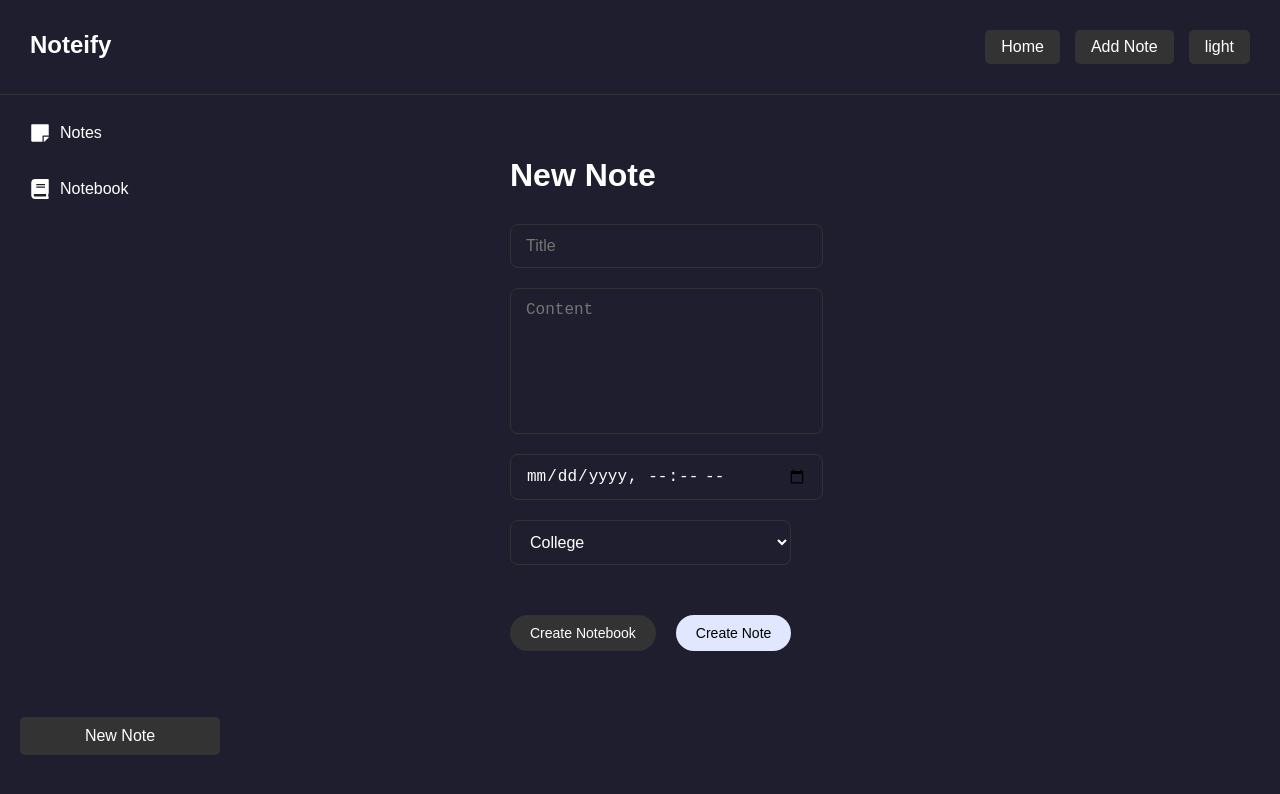
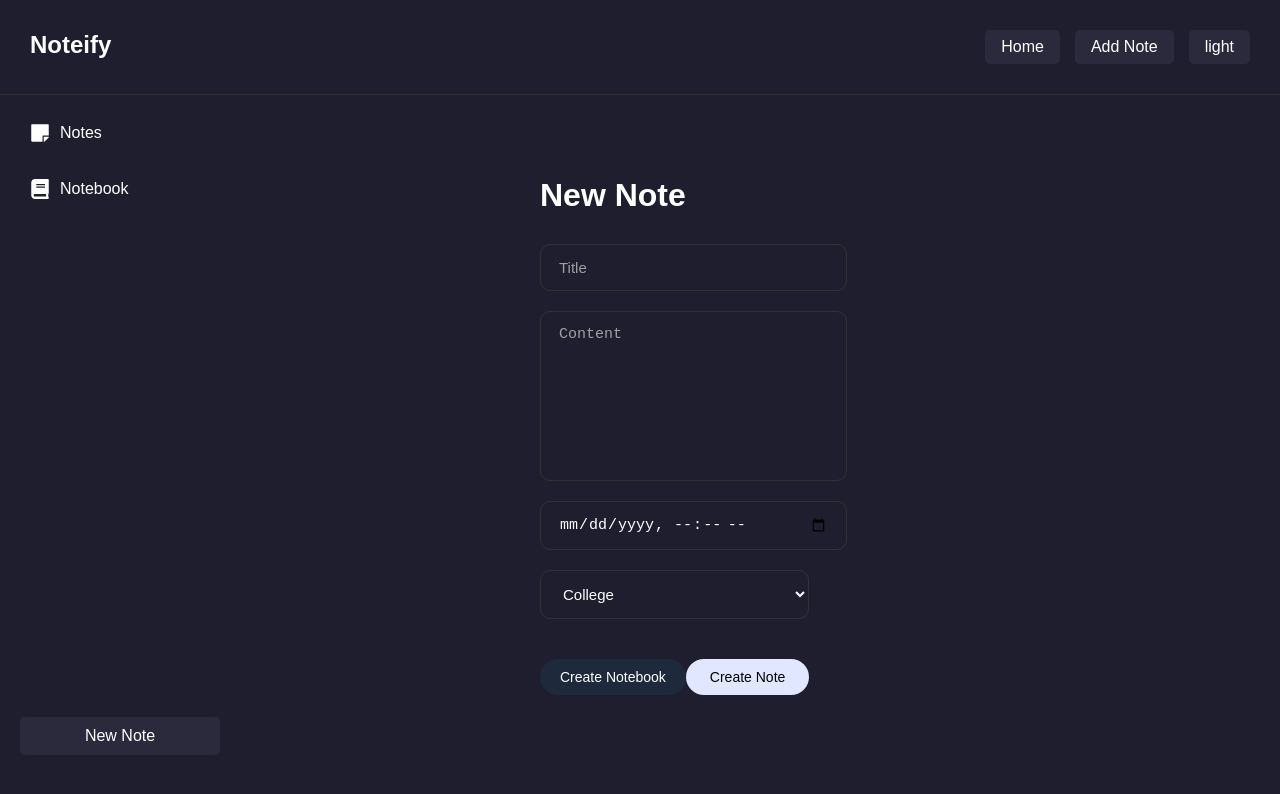
Before and after one commit to yb175/Notiefy, a React (Vite) app: page /addNote in a window 1280 px wide. Shown: the top 794 px of the page. Built offline with nearby package versions, Linux system fonts and the light colour scheme.

Commit message:
note data storing added

```diff
--- /dev/null
+++ b/src/components/assets/note.js
@@ -0,0 +1,24 @@
+import { useContext } from "react"
+import notesContext from "../global/notesdata."
+import "../styles/note-table.css"
+export default function Note(){
+
+    const [notes,setNotes] = useContext(notesContext);
+    return(
+    <div className="note-table">
+        <div className="table-header">
+          <span>Title</span>
+          <span>Date</span>
+          <span>Notebook</span>
+        </div>
+
+      {notes.map((note, i) => (
+       <div className="table-row" key={i}>
+        <span>{note.title}</span>
+        <span>{note.date}</span>
+        <span>{note.notebook}</span>
+       </div>
+      ))}
+    </div>
+    )
+}
--- /dev/null
+++ b/src/components/global/notesdata..js
@@ -0,0 +1,3 @@
+import { createContext} from "react";
+const notesContext = createContext();
+export default notesContext
--- a/src/components/pages/addNote.jsx
+++ b/src/components/pages/addNote.jsx
@@ -1,17 +1,30 @@
 import { useState,useEffect } from "react"
 import "../styles/addNote.css"
+import { useContext } from "react"
+import notesContext from "../global/notesdata.";
 export default function AddNote() {
+    const [notes,setNotes] = useContext(notesContext);
     const [title,setTitle] = useState('');
     const [content,setContent] = useState('');
     const [date,setDate] = useState(new Date());
     const [notebook,setNotebook] = useState('');
+    function saveNote(title,content,date,notebook){
+        const newNote = {title,content,date,notebook};
+        // This is created into new memeory location
+        setNotes([...notes,newNote]);
+
+        setTitle('');
+        setContent('');
+        setDate('');
+        setNotebook('');
+    }
     return (
        <div className="addNote-container">
            <h1>New Note</h1>
            <input placeholder="Title" onChange={(e)=>setTitle(e.target.value)} value={title}></input>
            <textarea placeholder="Content" onChange={(e)=>setContent(e.target.value)} value={content}></textarea>
            <input type="datetime-local" placeholder="Date" onChange={(e)=>setDate(e.target.value)} value={date}></input>
-           <select id="notebook" name="notebook">
+           <select id="notebook" name="notebook" onChange={(e)=>setNotebook(e.target.value)} value={notebook}>
             <option value="college">College</option>
             <option value="personal">Personal</option>
             <option value="work">Work</option>
@@ -19,7 +32,7 @@ export default function AddNote() {
 
            <div className="buttons">
                <button>Create Notebook</button>
-               <button>Create Note</button>
+               <button onClick={()=>saveNote(title,content,date,notebook)}>Create Note</button>
            </div>
        </div>
     )
--- a/src/components/pages/home.jsx
+++ b/src/components/pages/home.jsx
@@ -1,4 +1,5 @@
 import "../styles/home.css"
+import Note from "../assets/note";
 export default function Home(){
     return(
         <span id="home-container">
@@ -9,6 +10,7 @@ export default function Home(){
                 <button>Recently edited</button>
                 <button>Recently </button>
             </div>
+            <Note></Note>
         </span>
     )
 }
--- a/src/components/styles/addNote.css
+++ b/src/components/styles/addNote.css
@@ -1,36 +1,41 @@
 .addNote-container {
     margin-left: 220px; /* Sidebar ka space */
-    padding: 40px 50px;
+    padding: 60px 80px;
     display: flex;
     flex-direction: column;
-    max-width: 400px;
+    max-width: 600px;
     min-height: 100vh;
+    gap: 20px;
 }
 
 .addNote-container h1 {
     font-size: 32px;
-    margin-bottom: 30px;
+    font-weight: 600;
+    margin-bottom: 10px;
 }
 
-/* Common Input, Textarea, Select Styling */
 .addNote-container input,
 .addNote-container textarea,
 .addNote-container select {
     width: 100%;
-    padding: 12px 15px;
-    margin-bottom: 20px;
+    padding: 14px 18px;
     border: 1px solid var(--border-color);
-    border-radius: 8px;
-    font-size: 16px;
+    border-radius: 10px;
+    font-size: 15px;
     background-color: var(--background-color);
     color: var(--text-color);
     outline: none;
-    transition: border-color 0.3s ease;
+    transition: border 0.3s ease;
 }
 
 .addNote-container textarea {
-    min-height: 120px;
+    min-height: 140px;
     resize: none;
+}
+
+.addNote-container input::placeholder,
+.addNote-container textarea::placeholder {
+    color: #a0a0a0;
 }
 
 .addNote-container input:focus,
@@ -39,50 +44,42 @@
     border-color: var(--button-hover);
 }
 
-/* Buttons Container */
-.addNote-container .buttons {
+/* Button Container Styling */
+.buttons {
     display: flex;
     justify-content: space-between;
     align-items: center;
-    margin-top: 30px;
+    margin-top: 20px;
 }
 
-/* Create Notebook Button - Left */
-.addNote-container .buttons button:first-child {
+/* Create Notebook (Left) */
+.buttons button:first-child {
+    background-color: #1e293b;
+    color: white;
     padding: 10px 20px;
     border: none;
-    border-radius: 20px;
+    border-radius: 999px;
+    font-size: 14px;
     cursor: pointer;
-    font-size: 14px;
-    background-color: var(--button-bg);
-    color: var(--button-text);
-    transition: background-color 0.3s ease;
+    transition: background 0.2s ease;
 }
 
-/* Create Note Button - Right */
-.addNote-container .buttons button:last-child {
-    padding: 10px 20px;
-    border: none;
-    border-radius: 20px;
-    cursor: pointer;
-    font-size: 14px;
-    background-color: #e0e7ff;  /* Slightly bluish white as in the image */
-    color: black;
-    transition: background-color 0.3s ease;
+.buttons button:first-child:hover {
+    background-color: #334155;
 }
 
-/* Hover Effects */
-.addNote-container .buttons button:hover {
-    background-color: var(--button-hover);
+/* Create Note (Right) */
+.buttons button:last-child {
+    background-color: #e0e7ff;
+    color: #000;
+    padding: 10px 24px;
+    border: none;
+    border-radius: 999px;
+    font-size: 14px;
+    cursor: pointer;
+    transition: background 0.2s ease;
 }
 
-.addNote-container .buttons button:last-child:hover {
-    background-color: #c7d2fe; /* Light blue hover for Create Note button */
+.buttons button:last-child:hover {
+    background-color: #c7d2fe;
 }
-
-.buttons{
-    display: flex;
-    gap: 20px;
-    align-items: center;
-    margin-top: 30px;
-}
--- a/src/components/styles/home.css
+++ b/src/components/styles/home.css
@@ -2,6 +2,7 @@
 #home-container {
     margin-left: 220px;  /* Sidebar width + gap */
     padding: 30px 20px;  /* Top padding 30px, sides 20px */
+    width: calc(100% - 240px); /* Full width minus sidebar and gap */
 }
 
 h1 {
--- /dev/null
+++ b/src/components/styles/note-table.css
@@ -0,0 +1,44 @@
+.note-table {
+  margin-top: 30px;
+  width: 80%;
+  background-color: var(--background-color);
+  border-radius: 12px;
+  border: 1px solid var(--border-color);
+  font-size: 15px;
+  overflow: hidden;
+}
+
+/* Header Styling */
+.table-header {
+  display: grid;
+  grid-template-columns: 40% 30% 30%;
+  padding: 16px 24px;
+  background-color: var(--button-bg);
+  color: var(--text-color);
+  font-weight: 600;
+  border-bottom: 1px solid var(--border-color);
+}
+
+/* Row Styling */
+.table-row {
+  display: grid;
+  grid-template-columns: 40% 30% 30%;
+  padding: 16px 24px;
+  background-color: var(--background-color);
+  border-bottom: 1px solid var(--border-color);
+  align-items: center;
+  transition: background-color 0.2s ease;
+}
+
+.table-row:hover {
+  background-color: var(--button-hover);
+}
+
+/* Cell Content */
+.table-header span,
+.table-row span {
+  white-space: nowrap;
+  overflow: hidden;
+  text-overflow: ellipsis;
+  color: var(--text-color);
+}
--- a/src/main.css
+++ b/src/main.css
@@ -16,22 +16,26 @@ html, body {
 :root {
   --background-color: #1e1e2f;
   --text-color: white;
-    --button-bg: #333;
+  --button-bg: #2a2a3c;
   --button-text: white;
-    --button-hover: #555;
+  --button-hover: #333;
   --border-color: #333;
-    --hover-bg: #2c2c3e;
+   --secondary-text-color: #8b949e; /* Muted gray for table headers */
+  --hover-bg-color: #21262d4d;     /* A transparent darker shade for row hover */
+  --page-bg-color: #0d1117;        /* The darkest background for the page itself */
 }
 
-/* Light Theme */
 .light-theme {
   --background-color: white;
   --text-color: black;
   --button-bg: #ddd;
   --button-text: black;
   --button-hover: #bbb;
-    --border-color: #ddd;
-    --hover-bg: #f0f0f0;
+  --border-color: #ccc;
+  /* Additional variables */
+  --secondary-text-color: #57606a;
+  --hover-bg-color: #f6f8fa;
+  --page-bg-color: #f3f4f6;
 }
 
 /* Apply to the entire app container */
--- a/src/main.jsx
+++ b/src/main.jsx
@@ -6,7 +6,9 @@ import Sidebar from "./components/assets/sidebar";
 import Home from "./components/pages/home.jsx";
 import AddNote from "./components/pages/addNote.jsx";
 import { BrowserRouter, Route, Routes,Link } from "react-router";
+import notesContext  from "./components/global/notesdata..js";
 export default function App(){
+    const [notes,setNotes] = useState([]);
     const [darkTheme,setDarkTheme] = useState(true);
     function toggle(){
         setDarkTheme(!darkTheme);
@@ -14,6 +16,7 @@ export default function App(){
     return(
         <div className={`app ${darkTheme ? "" : "light-theme"}`}>
         <BrowserRouter>
+        <notesContext.Provider value={[notes,setNotes]}>
           <isDarkTheme.Provider value={[darkTheme,toggle]}>
             <Header/>
              <div className="main-layout">
@@ -23,7 +26,8 @@ export default function App(){
                    <Route path="/addNote" element={<AddNote></AddNote>}></Route>
                 </Routes>
             </div>
-        </isDarkTheme.Provider>
+          </isDarkTheme.Provider>
+        </notesContext.Provider>
         </BrowserRouter>
         </div>
     )
```
Lines whose indentation alone changed are shown as unchanged.
